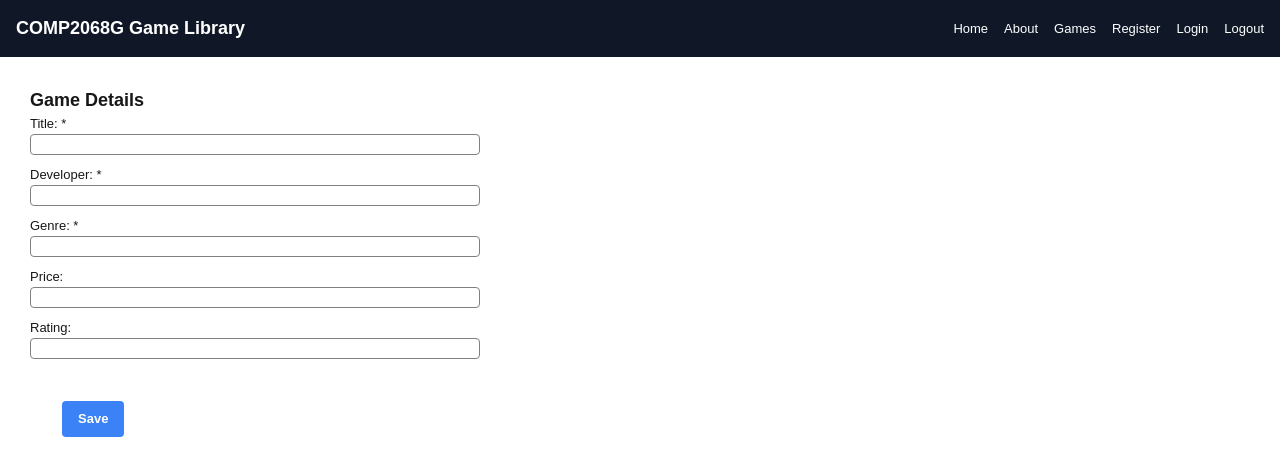
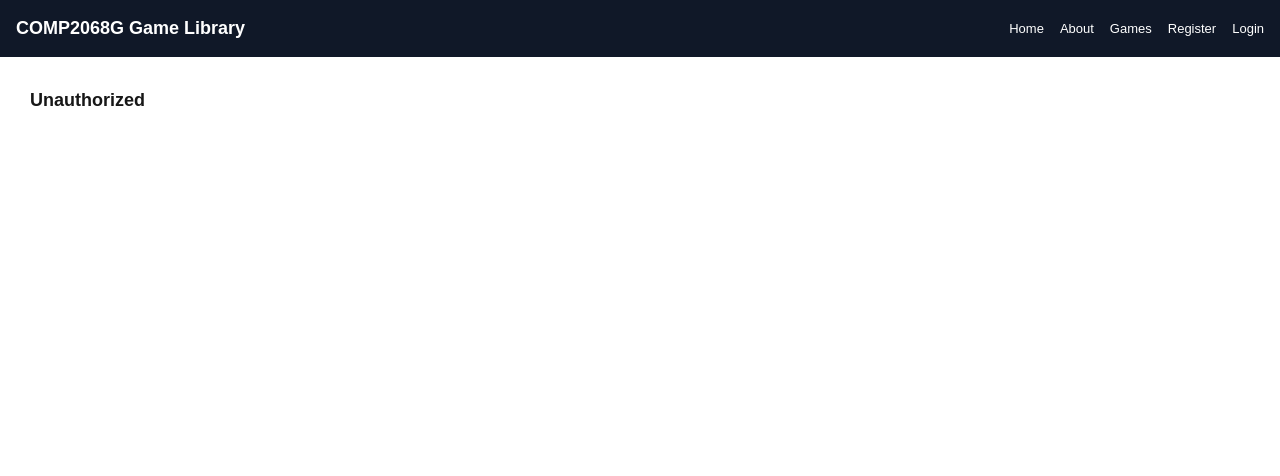
Before and after one commit to ifotn/comp2068g-game-client-w26, a Next.js app: page /games/create in a window 1280 px wide. Shown: the top 476 px of the page. Built offline with nearby package versions, Linux system fonts and the light colour scheme.

Commit message:
l12/1 - auth complete w/authcheck + context hook

```diff
--- a/app/auth/login/page.tsx
+++ b/app/auth/login/page.tsx
@@ -2,8 +2,12 @@
 
 import { useState } from "react";
 import { useRouter } from "next/navigation";
+import { useAppContext } from "@/app/components/appContext";
 
 export default function Login() {
+    // global context var setters
+    const { setAppUsername, setIsAuthenticated } = useAppContext();
+
     const router = useRouter();
 
     // state vars
@@ -43,7 +47,9 @@ export default function Login() {
             return;
         }
 
-        // ok => redirect to games
+        // ok => set global vars then redirect to games
+        setAppUsername(username);
+        setIsAuthenticated(true);
         router.push('/games');
     }
 
--- /dev/null
+++ b/app/components/appContext.tsx
@@ -0,0 +1,44 @@
+'use client';
+
+// global var store using React's Context Hook for client components like forms
+import { createContext, useContext, useState, ReactNode } from 'react';
+
+interface AppContextType {
+    appUsername: string | null;
+    setAppUsername: (username: string) => void;
+    isAuthenticated: boolean;
+    setIsAuthenticated: (authenticated: boolean) => void;
+}
+
+// create global container to hold these vars
+const AppContext = createContext<AppContextType | undefined>(undefined);
+
+// create global provider to wrap all components as children
+interface AppProviderProps {
+    children: ReactNode;
+}
+
+// make global
+export function AppProvider({ children }: AppProviderProps) {
+    const [appUsername, setAppUsername] = useState<string | null>(null);
+    const [isAuthenticated, setIsAuthenticated] = useState<boolean>(false);
+
+    const value: AppContextType = {
+        appUsername, setAppUsername, isAuthenticated, setIsAuthenticated
+    };
+
+    // create jsx wrapper around other components
+    return (
+        <AppContext.Provider value={value}>
+            {children}
+        </AppContext.Provider>
+    )
+};
+
+// hook to let children use this global context
+export const useAppContext = () => {
+    const context = useContext(AppContext);
+
+    if (!context) throw new Error('Global context not found');
+    return context;
+}
--- /dev/null
+++ b/app/components/authCheck.tsx
@@ -0,0 +1,17 @@
+import { cookies } from "next/headers";
+
+// only works on next server components
+interface AuthCheckProps {
+    children: React.ReactNode
+}
+
+export async function AuthCheck({ children }: AuthCheckProps) {
+    // get all cookies from our domain
+    const cookieStore = await cookies();
+
+    // check for authToken cookie w/jwt
+    const authToken = cookieStore.get('authToken')?.value;
+
+    if (!authToken) return null;
+    return children;
+}
--- a/app/components/editGameForm.tsx
+++ b/app/components/editGameForm.tsx
@@ -3,9 +3,13 @@
 import { useState } from "react";
 import { useRouter } from "next/navigation";
 import { Game } from "@/types/game";
+import { useAppContext } from "./appContext";
 
 // edit form should be pre-filled so it accepts a Game prop
 export default function EditGameForm({ game }: { game: Game}) {
+    // auth check
+    const { isAuthenticated } = useAppContext();
+
     // instantiate router for redirecting after successful save
     const router = useRouter();
 
@@ -68,6 +72,12 @@ export default function EditGameForm({ game }: { game: Game}) {
         }
     }
 
+    if (!isAuthenticated) return (
+        <main>
+            <h1>Unauthorized</h1>
+        </main>
+    );
+
     return (
         <main>
             <h1>Game Details</h1>
--- a/app/components/navbar.tsx
+++ b/app/components/navbar.tsx
@@ -2,8 +2,12 @@
 
 import Link from "next/link";
 import { useRouter } from "next/navigation";
+import { useAppContext } from "./appContext";
 
 export default function Navbar() {
+    // auth global vars + setters
+    const { appUsername, setAppUsername, isAuthenticated, setIsAuthenticated } = useAppContext();
+
     const router = useRouter();
 
     const handleLogout = async () => {
@@ -11,6 +15,9 @@ export default function Navbar() {
 
         if (!res.ok) console.log('Logout failed');
 
+        // clear global context vars using setters
+        setAppUsername('');
+        setIsAuthenticated(false);
         router.push('/');
     }
 
@@ -21,13 +28,19 @@ export default function Navbar() {
                <li><Link href="/" className="hover:text-gray-300">Home</Link></li>
                <li><Link href="/about" className="hover:text-gray-300">About</Link></li>
                <li><Link href="/games" className="hover:text-gray-300">Games</Link></li>
+               {!isAuthenticated && (
+                <>
                     <li><Link href="/auth/register" className="hover:text-gray-300">Register</Link></li>
                     <li><Link href="/auth/login" className="hover:text-gray-300">Login</Link></li>
+                </>
+               )}
+               {isAuthenticated && (
                 <li>
-                <a className="hover:text-gray-300" onClick={handleLogout}>
+                    <a className="hover:text-gray-300 navLink" onClick={handleLogout}>
                         Logout
                     </a>
                 </li>
+                )}
            </ul>
        </nav>
     );
--- a/app/games/[id]/page.tsx
+++ b/app/games/[id]/page.tsx
@@ -1,6 +1,7 @@
 import { Game } from "@/types/game";
 import DeleteGameButton from "@/app/components/deleteGameButton";
 import Link from "next/link";
+import { AuthCheck } from "@/app/components/authCheck";
 
 // call route which calls api to fetch game data
 async function getGame(id: string): Promise<Game> {
@@ -25,8 +26,10 @@ export default async function GameDetails({ params } : {params: Promise<{ id: st
                     <p>{game.genre}</p>
                     <p>{game.price}</p>
                     <p>Rating: {game.rating}</p>
-                    <Link href={`/games/edit/${game._id}`} className="linkButton">Edit</Link>
-                    <DeleteGameButton id={game._id} />
+                    <AuthCheck>
+                        <Link href={`/games/edit/${game._id}`} className="linkButton">Edit</Link>
+                        <DeleteGameButton id={game._id} />
+                    </AuthCheck>
                 </article>
             </main>
         );
--- a/app/games/create/page.tsx
+++ b/app/games/create/page.tsx
@@ -1,9 +1,13 @@
 'use client';
 
-import { useState } from "react";
+import { useContext, useState } from "react";
 import { useRouter } from "next/navigation";
+import { useAppContext } from "@/app/components/appContext";
 
 export default function CreateGame() {
+    // get auth status from global context
+    const { isAuthenticated } = useAppContext();
+
     // instantiate router for redirecting after successful save
     const router = useRouter();
 
@@ -65,6 +69,12 @@ export default function CreateGame() {
         }
     }
 
+    if (!isAuthenticated) return (
+        <main>
+            <h1>Unauthorized</h1>
+        </main>
+    );
+
     return (
         <main>
             <h1>Game Details</h1>
@@ -95,5 +105,5 @@ export default function CreateGame() {
                 <button>Save</button>
             </form>
         </main>
-    )
+    );
 }
--- a/app/games/page.tsx
+++ b/app/games/page.tsx
@@ -1,5 +1,6 @@
 import { Game } from "@/types/game";
 import Link from "next/link";
+import { AuthCheck } from "../components/authCheck";
 
 // skip pre-rendering to fix vercel build bug
 export const dynamic = 'force-dynamic';
@@ -21,7 +22,9 @@ export default async function Games() {
    return (
         <main>
             <h1>Our Games</h1>
-            <Link href="/games/create" className="linkButton">Add a New Game</Link>
+            <AuthCheck>
+                <Link href="/games/create" className="linkButton">Add a New Game</Link>
+            </AuthCheck>
             <ul>
                 {games.map((game) => (
                     <li key={game._id} className="card">
--- a/app/globals.css
+++ b/app/globals.css
@@ -114,3 +114,7 @@ fieldset {
   font-weight: 600;
   margin: 2px;
 }
+
+.navLink {
+  cursor: pointer;
+}
--- a/app/layout.tsx
+++ b/app/layout.tsx
@@ -4,6 +4,7 @@ import "./globals.css";
 
 // custom imports
 import Navbar from "./components/navbar";
+import { AppProvider } from "./components/appContext";
 
 const geistSans = Geist({
   variable: "--font-geist-sans",
@@ -27,11 +28,11 @@ export default function RootLayout({
 }>) {
   return (
     <html lang="en">
-      <body
-        className={`${geistSans.variable} ${geistMono.variable} antialiased`}
-      >
-        <Navbar />
-        {children}
+      <body className={`${geistSans.variable} ${geistMono.variable} antialiased`}>
+        <AppProvider>
+          <Navbar />
+          {children}
+        </AppProvider>
       </body>
     </html>
   );
```
Lines whose indentation alone changed are shown as unchanged.
